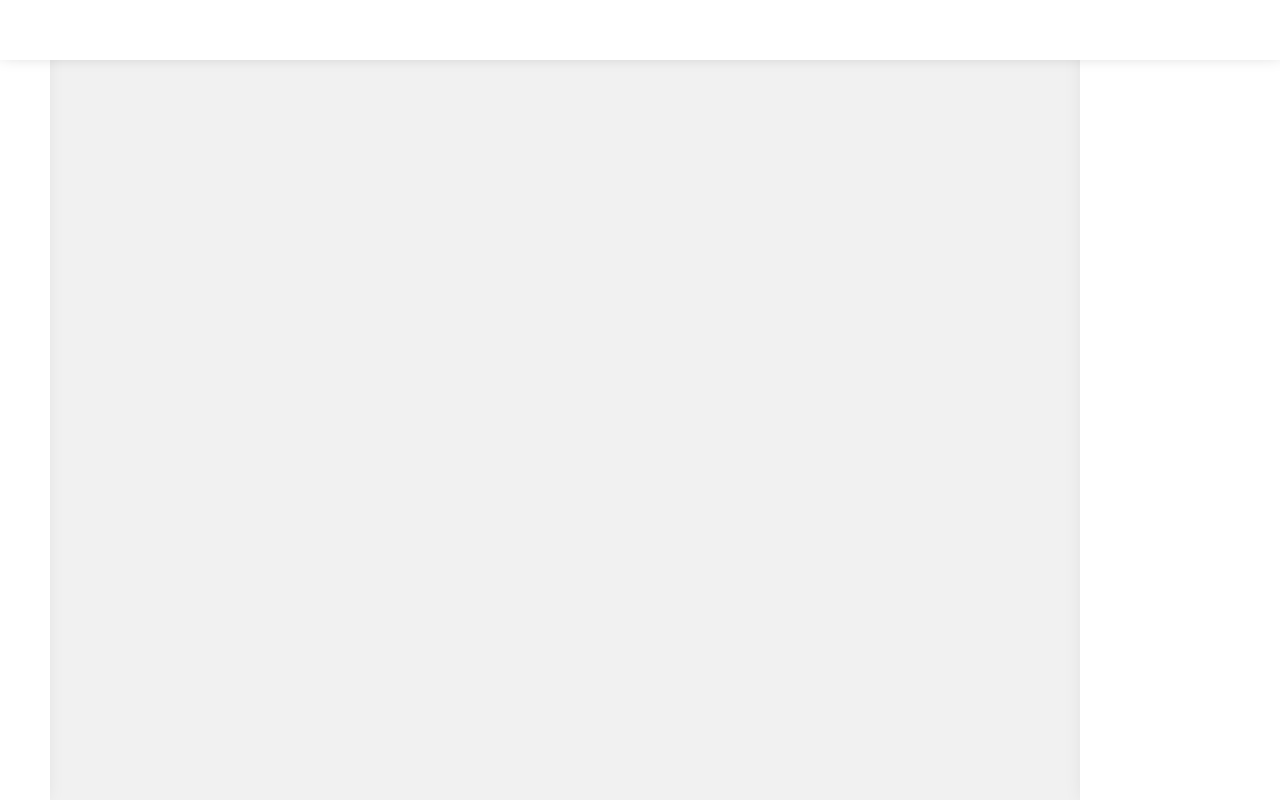
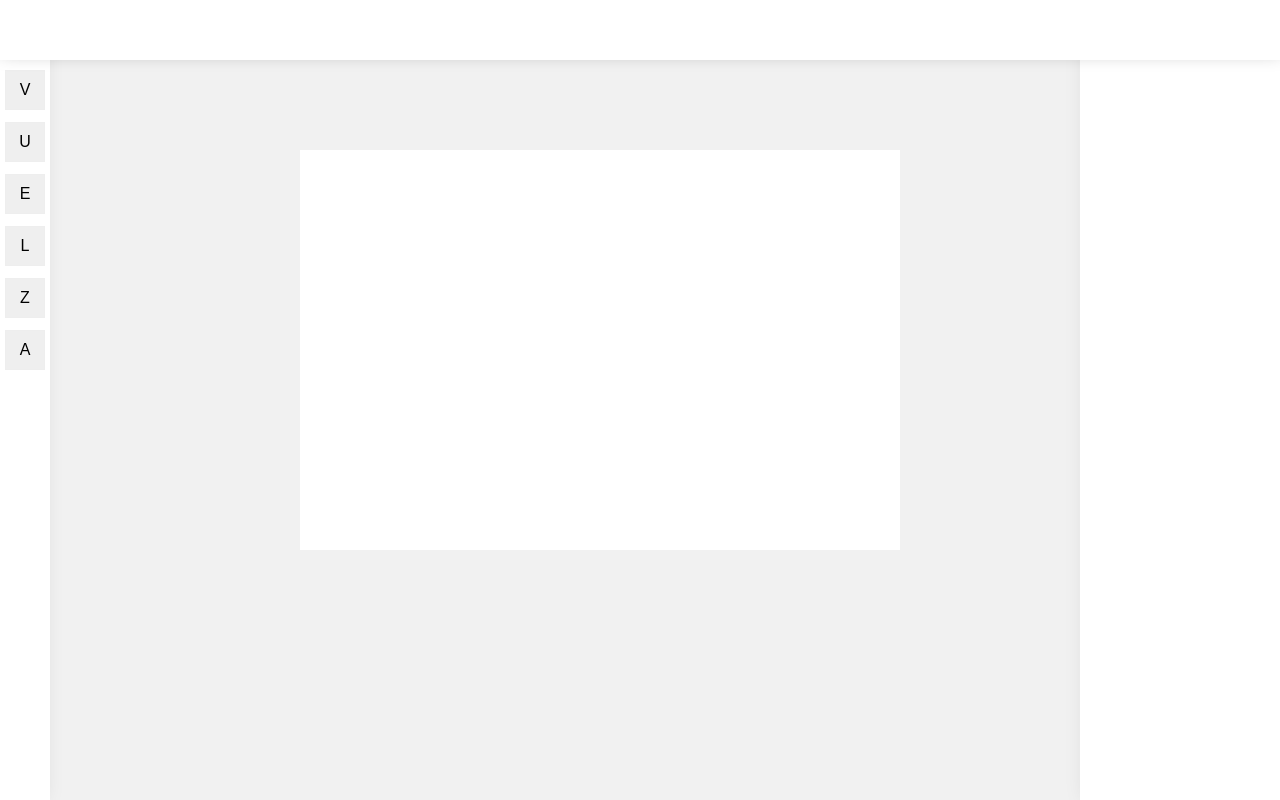
Before and after one commit to john555/drag, a website: page src/index.html in a window 1280 px wide. Drawn offline with nearby package versions, Linux system fonts and the light colour scheme; files that its build step writes are made by us from their sources.

Commit message:
Add UI for tools and artboard

```diff
--- a/src/index.html
+++ b/src/index.html
@@ -9,9 +9,16 @@
 </head>
 <body>
   <div class="appBar"></div>
-  <aside class="toolbar"></aside>
+  <aside class="toolbar">
+    <button class="tool">V</button>
+    <button class="tool">U</button>
+    <button class="tool">E</button>
+    <button class="tool">L</button>
+    <button class="tool">Z</button>
+    <button class="tool">A</button>
+  </aside>
   <main class="workspace">
-
+    <svg width="600" height="400" class="artboard"></svg>
   </main>
   <aside class="propertiesBar"></aside>
 </body>
--- a/src/scss/_global.scss
+++ b/src/scss/_global.scss
@@ -13,4 +13,11 @@ body {
     color: #555;
     margin: 0;
     min-height: 100vh;
+    font-family: sans-serif;
 }
+
+button {
+    border: none;
+    outline: none;
+    font: inherit;
+}
--- a/src/scss/_toolbar.scss
+++ b/src/scss/_toolbar.scss
@@ -4,7 +4,18 @@
   left: 0;
   width: $toolbarWidth;
   height: 100vh;
-  padding-top: $appBarHeight;
+  padding-top: calc(#{$appBarHeight} + 1rem);
   background: #fff;
   box-shadow: -5px 0 20px rgba(0, 0, 0, 0.1);
 }
+
+.tool {
+  width: calc(#{$toolbarWidth} - 1rem);
+  height: calc(#{$toolbarWidth} - 1rem);
+  margin-left: 0.5rem;
+  border: 1px solid #eee;
+}
+
+.tool + .tool {
+  margin-top: 1.2rem;
+}
--- a/src/scss/_vars.scss
+++ b/src/scss/_vars.scss
@@ -4,3 +4,4 @@ $appBarHeight: 6rem;
 $toolbarWidth: 5rem;
 
 // colors
+$artboardBackground: #fff;
--- a/src/scss/_workspace.scss
+++ b/src/scss/_workspace.scss
@@ -4,3 +4,10 @@
   padding-top: $appBarHeight;
   padding-left: $toolbarWidth;
 }
+
+.artboard {
+  position: fixed;
+  top: 150px;
+  left: 300px;
+  background: $artboardBackground;
+}
```
